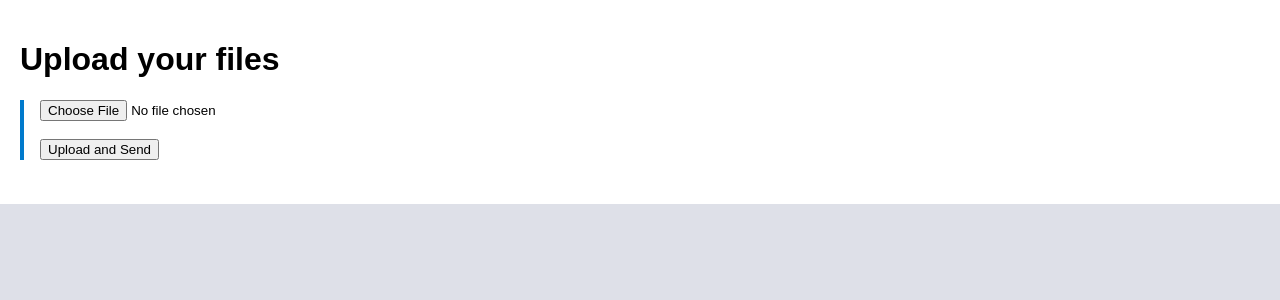
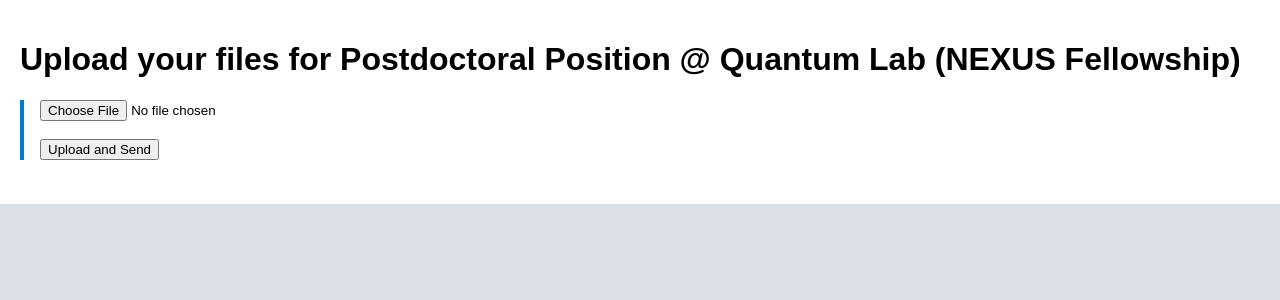
Before and after one commit to echkon/quantumLab, a Django app: page /users/upload/ in a window 1280 px wide. Shown: the part 104-404 px from the top of the page. Run offline with Django 5.2, Linux system fonts and the light colour scheme.

Commit message:
add something new

```diff
--- a/users/templates/upload.html
+++ b/users/templates/upload.html
@@ -60,7 +60,7 @@
     </div>
 
     <div class="main">
-        <h1>Upload your files</h1>
+        <h1>Upload your files for Postdoctoral Position @ Quantum Lab (NEXUS Fellowship)</h1>
         <section>
             <div class="position-entry">
                 <form method="POST" enctype="multipart/form-data">
```
